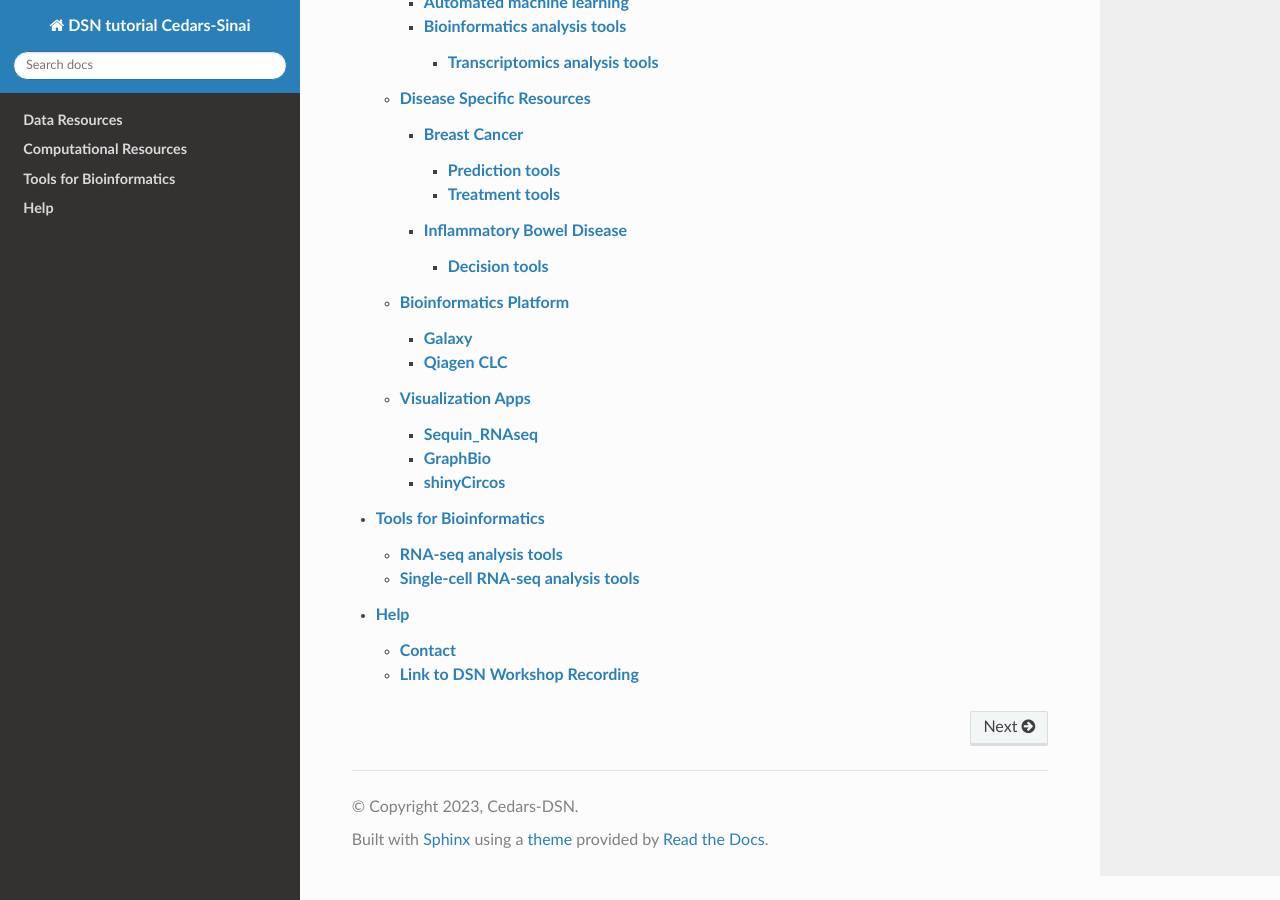
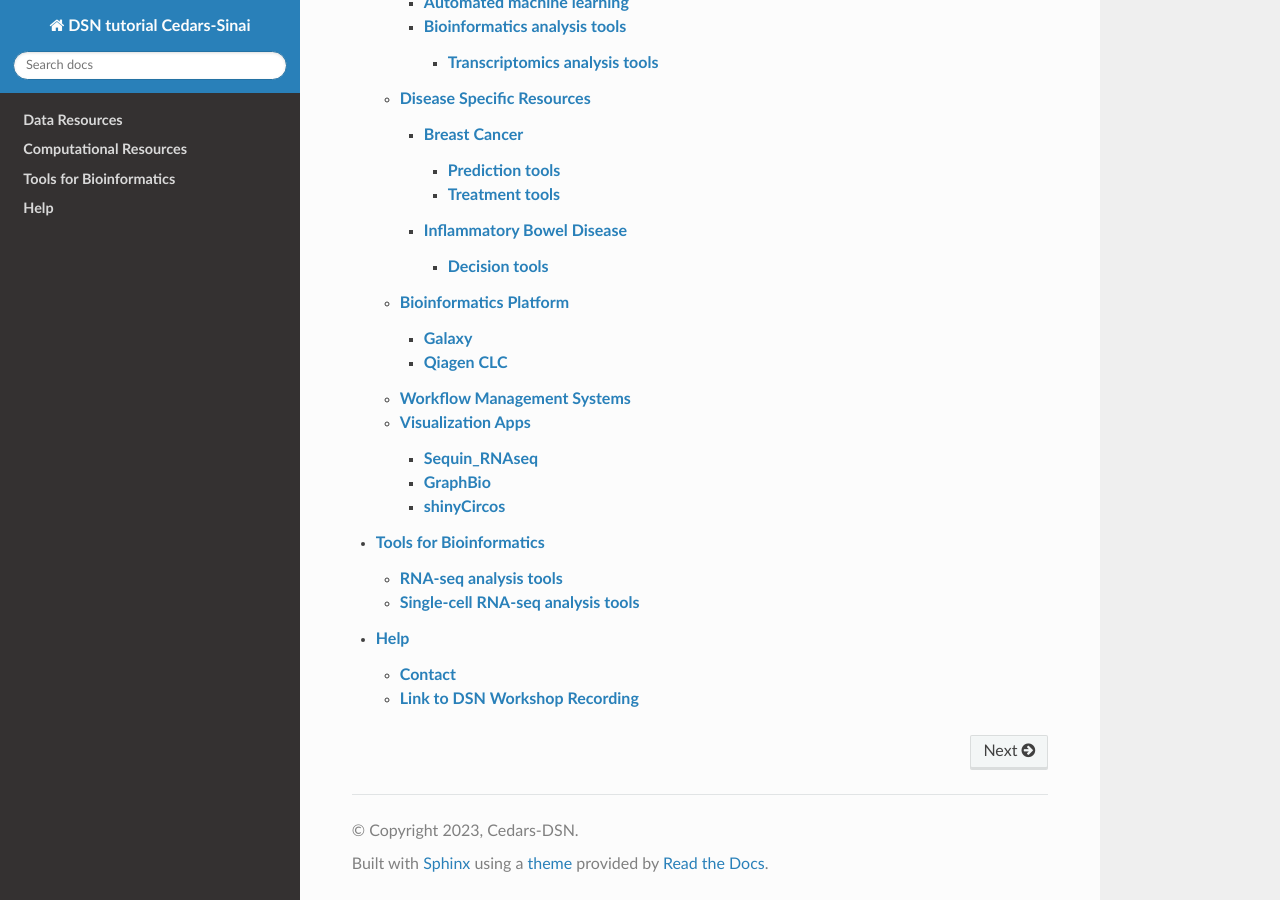
Before and after one commit to CedarsDSN/DSN_tutorial_page, a Sphinx documentation site: the page built from docs/index.rst, in a window 1280 px wide and 900 px high, scrolled down 646 px. Built offline with Sphinx 7.4.7 and the Read the Docs theme 3.1.0, drawn with Linux system fonts in a browser that asks for light colours; pages that are not in the unit, such as notebooks, are missing from menus.

Commit message:
Update index.rst

```diff
--- a/docs/Computational Resources/index.rst
+++ b/docs/Computational Resources/index.rst
@@ -9,4 +9,5 @@ There are many local resources available for use by Cedars-Sinai employees. Ther
    General Computational Resources/index.rst
    Disease Specific Resources/index.rst
    Bioinformatics Platform/index.rst
+   Workflow Management Systems/index.rst
    Visualization Apps/index.rst
```
